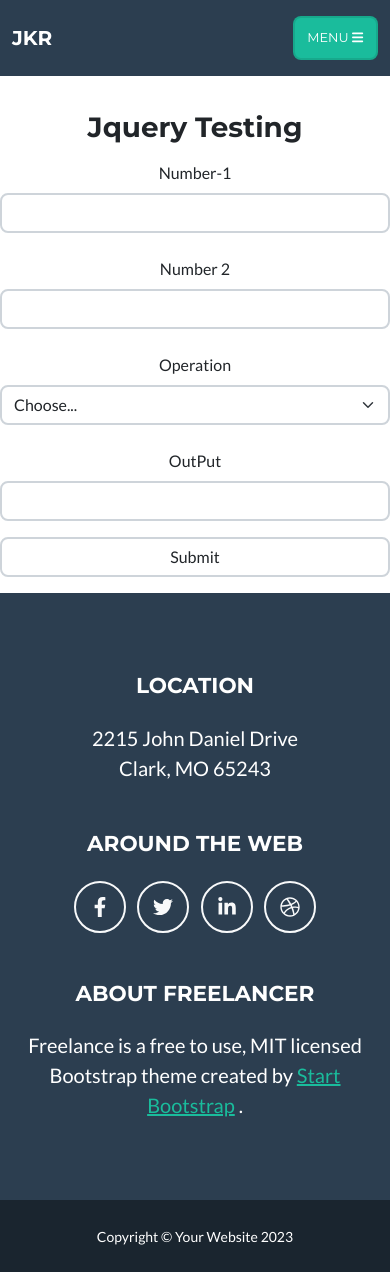
After one commit to joyelroy24/flask-Reference, a Flask app: page /jquery in a window 390 px wide. The commit adds this page. Run offline with Flask 3, Linux system fonts and the light colour scheme; some libraries are stand-ins or nearby versions.

Commit message:
js and jqery

```diff
--- a/admin.py
+++ b/admin.py
@@ -51,3 +51,12 @@ def manage_courses():
 
 
     return render_template('manage_courses.html',data=data)
+
+
+@admin.route('/jstest')
+def jstest():
+    return render_template('jstest.html')
+
+@admin.route('/jquery')
+def jquery():
+    return render_template('jquery.html')
--- a/templates/adminheader.html
+++ b/templates/adminheader.html
@@ -29,7 +29,8 @@
                     <ul class="navbar-nav ms-auto">
                         <li class="nav-item mx-0 mx-lg-1"><a class="nav-link py-3 px-0 px-lg-3 rounded" href="admin_home">Home</a></li>
                         <li class="nav-item mx-0 mx-lg-1"><a class="nav-link py-3 px-0 px-lg-3 rounded" href="/manage_courses">Manage Courses</a></li>
-
+                        <li class="nav-item mx-0 mx-lg-1"><a class="nav-link py-3 px-0 px-lg-3 rounded" href="jstest">JavaScript</a></li>
+                        <li class="nav-item mx-0 mx-lg-1"><a class="nav-link py-3 px-0 px-lg-3 rounded" href="jquery">Jquery</a></li>
                         <li class="nav-item mx-0 mx-lg-1"><a class="nav-link py-3 px-0 px-lg-3 rounded" href="/">Logout</a></li>
                     </ul>
                 </div>
--- /dev/null
+++ b/templates/jquery.html
@@ -0,0 +1,97 @@
+{% include 'adminheader.html' %}
+
+    <script src="https://code.jquery.com/jquery-3.7.1.js" integrity="sha256-eKhayi8LEQwp4NKxN+CfCh+3qOVUtJn3QNZ0TciWLP4=" crossorigin="anonymous"></script>
+
+    <script src="https://cdn.jsdelivr.net/npm/jquery-validation@1.20.0/dist/jquery.validate.min.js" integrity="sha256-ic6hxNWCB3IBDsXq0z5KpKHmcJc1anmnh0xGOi0C5Dw=" crossorigin="anonymous"></script>
+<script>
+    $(document).ready(function(){
+        $('#operation').change(function(){
+            alert("**")
+            $(this).css(
+                {'background':'yellow'}
+            )
+            var a=$('#num1').val()
+            var b=$('#num2').val()
+            console.log("check")
+            console.log(a)
+            if($(this).val()=='add'){
+                console.log('summm')
+                $('#output').val(parseInt(a)+parseInt(b))
+            }
+
+            sessionStorage.setItem('session',a)
+            console.log(sessionStorage.getItem('session'))
+            sessionStorage.clear()
+
+        })
+    })
+
+
+    $(document).ready(function(){
+
+        $('#test').validate({
+            rules:{
+                num1:{
+                    required:true
+                }
+            },
+            messages:{
+                num1:{
+                    required:"Please enter"
+                }
+            }
+        })
+    })
+
+</script>
+
+<center>
+
+    <h1 style="margin-top: 4em;">Jquery Testing</h1>
+    <h3 id="time"></h3>
+
+
+
+    <form id="test">
+        <div class="row mb-3">
+          <label for="inputEmail3" class="col-sm-2 col-form-label" >Number-1</label>
+          <div class="col-sm-10">
+            <input type="text" class="form-control" id="num1" name="num1">
+          </div>
+        </div>
+        <div class="row mb-3">
+          <label for="inputPassword3" class="col-sm-2 col-form-label">Number 2</label>
+          <div class="col-sm-10">
+            <input type="text" class="form-control" id="num2" name="num2">
+          </div>
+        </div>
+        <div class="row mb-3">
+            <label for="inputEmail3" class="col-sm-2 col-form-label">Operation</label>
+
+            <div class="col-sm-10">
+                <select class="form-select"  id="operation" name="operation">
+                <option selected>Choose...</option>
+                <option value="add">Sum</option>
+                <option value="sub">Subtract</option>
+
+                </select>
+            </div>
+
+        </div>
+        <div class="row mb-3">
+            <label for="inputEmail3" class="col-sm-2 col-form-label" >OutPut</label>
+            <div class="col-sm-10">
+              <input type="text" class="form-control" id="output" name="output">
+            </div>
+          </div>
+          <div class="row mb-3">
+
+            <div class="col-sm-12">
+              <input type="submit" class="form-control" id="submit" name="submit">
+            </div>
+          </div>
+      </form>
+
+    </center>
+
+{% include 'footer.html' %}
```
Also changed, not shown: templates/jstest.html (added, +79 -0 lines).
